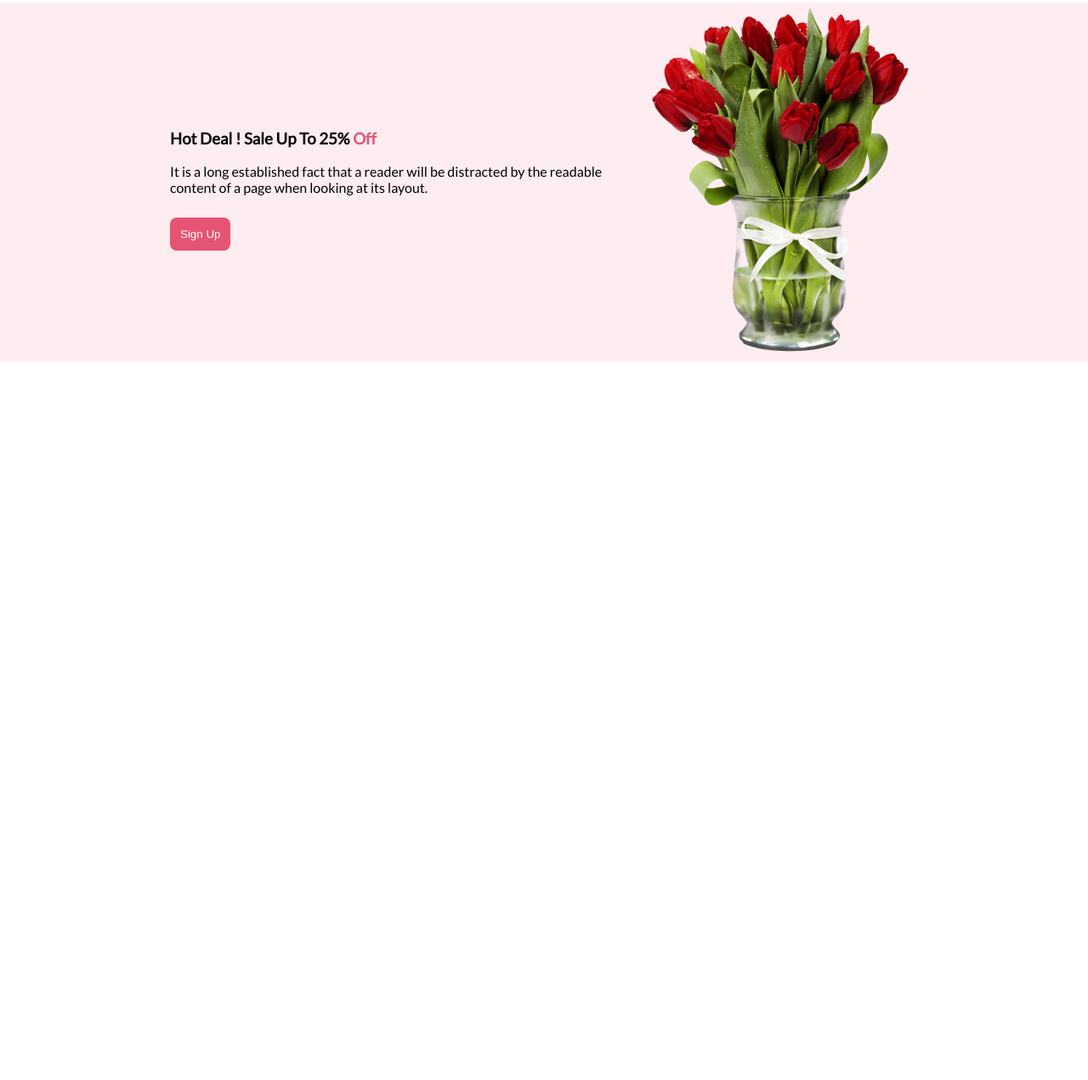
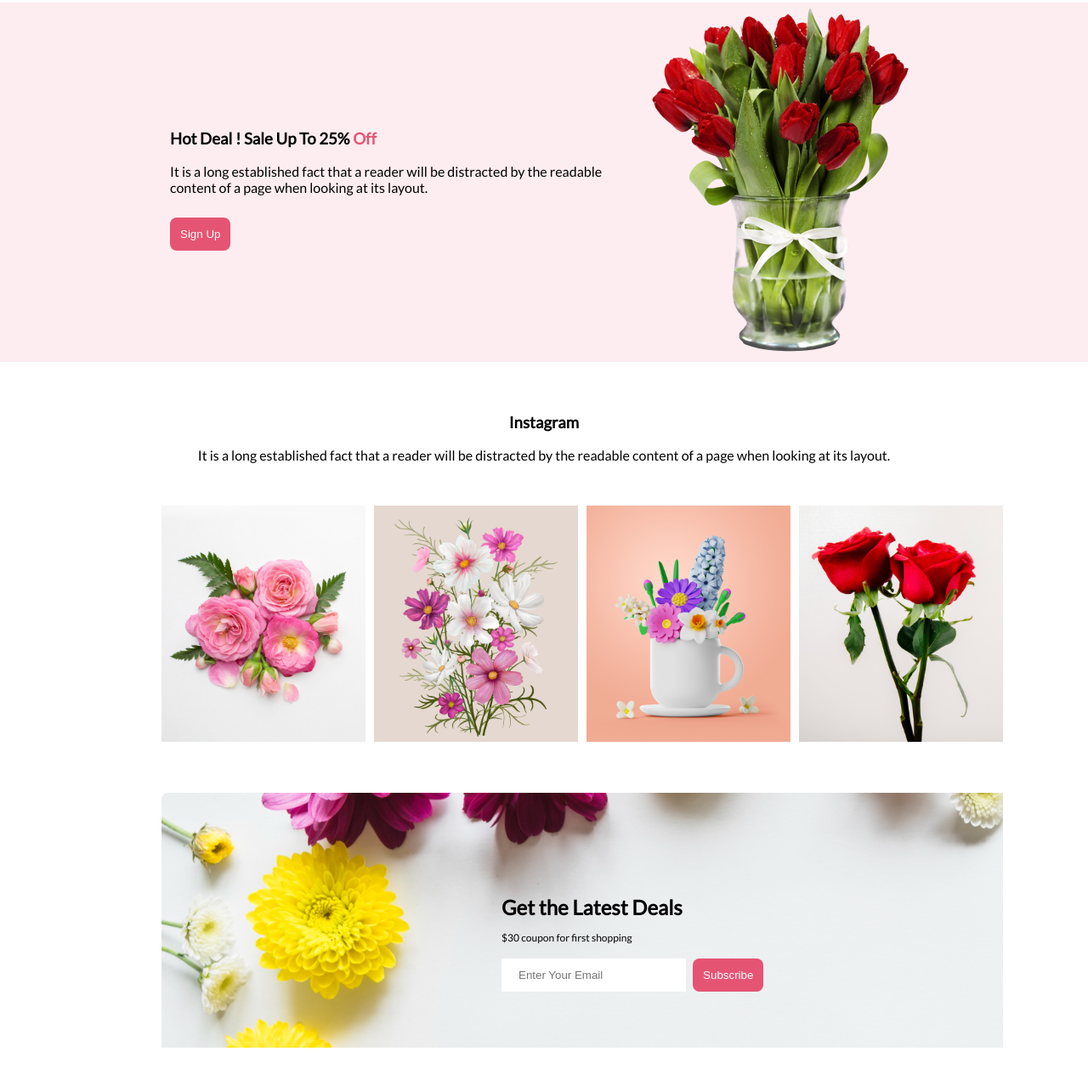
Before and after one commit to shakircse/online-flowershop-b8, a plain HTML site: page index.html in a window 1280 px wide. Shown: the part 1047-2318 px from the top of the page at 85% size. Before the commit the page ends 1533 px from the top, so only its background shows below. Drawn offline with Linux system fonts and the light colour scheme.

Commit message:
news portal finished

```diff
--- a/index.html
+++ b/index.html
@@ -77,5 +77,36 @@
     </div>
   </section>
   <!-- hot deal ends -->
+  <!-- social media Section Started -->
+  <section class="main-content">
+   <div class="social-media">
+    <h3 class="content-title">
+      Instagram
+    </h3>
+    <p class="content-description">
+      It is a long established fact that a reader will be
+        distracted by the readable content of a page when looking at its layout.
+    </p>
+   </div>
+   <div class="social-media-flower">
+    <img src="./Flower Asset/Flower 01.png" alt="" srcset="">
+    <img src="./Flower Asset/Rectangle 4.png" alt="" srcset="">
+    <img src="./Flower Asset/Rectangle 5.png" alt="" srcset="">
+    <img src="./Flower Asset/Rectangle 6.png" alt="" srcset="">
+   </div>
+  </section>
+  <!-- social MediaSection Ends -->
+  <!-- News Portal Section starts -->
+  <section class="main-content">
+    <div class="news-portal">
+      <div class="news-content">
+       <h2>Get the Latest Deals</h2>
+       <p>$30 coupon for first shopping</p>
+       <input type="email" name="" id="" placeholder="Enter Your Email">
+       <button class="btn-primary">Subscribe</button>
+      </div>
+    </div>
+
+  </section>
 </body>
 </html>
--- a/style.css
+++ b/style.css
@@ -55,7 +55,7 @@ font-size: 50px;
 /* feature starts */
 .feature-pic{
     display: flex;
-     gap: 10px;
+     gap: 30px;
      margin-bottom: 10px;
 }
 .pic-details{
@@ -121,3 +121,37 @@ font-size: 50px;
     color:#E55473;
     font-weight: 800;
 }
+.social-media-flower{
+    display: flex;
+    gap: 10px;
+    margin-bottom: 60px;
+}
+.social-media-flower img{
+    width: 240px;
+}
+
+/* News Portal Starts */
+.news-portal{
+   background-image: url("./Rectangle\ 9.png");
+   height: 300px;
+   width: 990px;
+   background-repeat: no-repeat;
+   position: relative;
+   margin-bottom: 60px;
+}
+.news-content{
+    position: absolute;
+    margin-top: 100px;
+    left:400px
+}
+.news-content p,h1{
+    font-size: 12px;
+    line-height: 4px;
+}
+.news-content >input{
+    padding: 12px 20px;
+    border: 0;
+    margin-right: 5px;
+}
+
+/* news Portal Ends */
```
Also changed, not shown: Rectangle 9.png (added).
